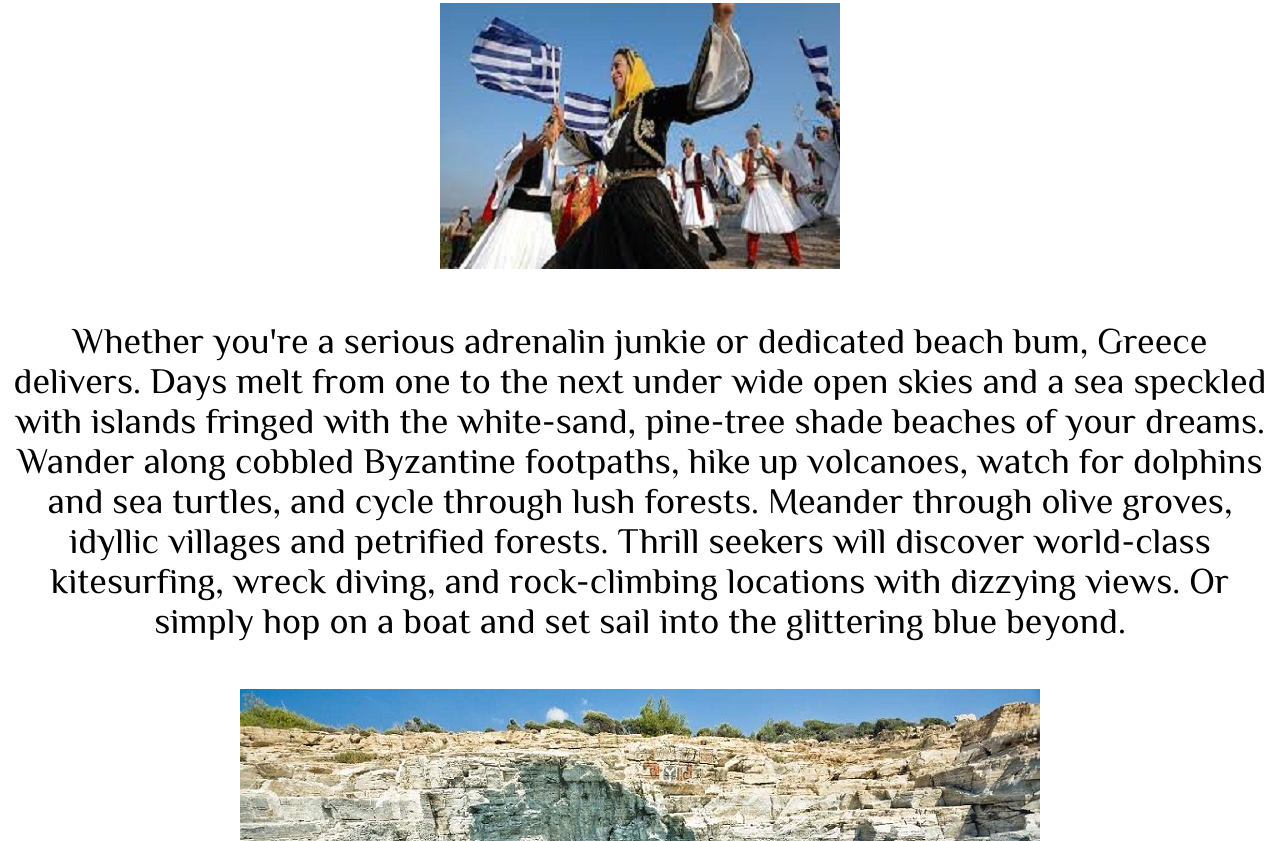
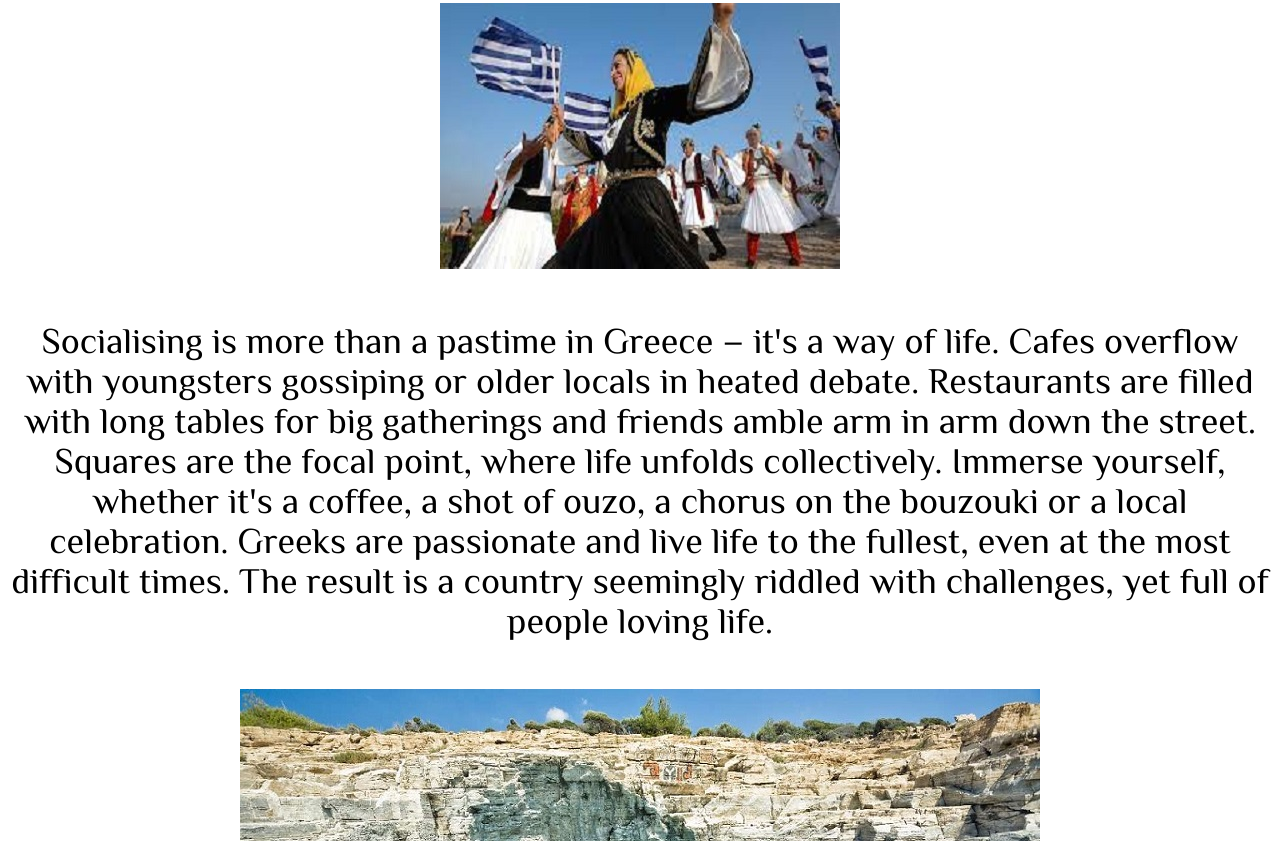
Before and after one commit to SarahRazzaq/Meet-Our-World, a plain HTML site: page Pages/Greece/sights.html in a window 1280 px wide. Shown: the part 483-1324 px from the top of the page. Drawn offline with Linux system fonts and the light colour scheme; a web font is replaced by a local one.

Commit message:
last commit

```diff
--- a/Pages/Greece/sights.html
+++ b/Pages/Greece/sights.html
@@ -6,7 +6,7 @@
     <meta name="viewport" content="width=device-width, initial-scale=1.0">
     <link rel="stylesheet" href="../../Styles/Greece/food.css">
     <link href="https://fonts.googleapis.com/css2?family=Grape+Nuts&family=Philosopher&family=Poppins:wght@100;500&display=swap" rel="stylesheet">
-    <title>Greek Food</title>
+    <title>Sights to see</title>
 </head>
 <body>
     <header>
@@ -29,7 +29,7 @@
             <img src="../../Images/Images/Greece/Sights/images_greekculture.jpg" alt="">
         </picture>
         <div class="country-text">
-            <h4>Whether you're a serious adrenalin junkie or dedicated beach bum, Greece delivers. Days melt from one to the next under wide open skies and a sea speckled with islands fringed with the white-sand, pine-tree shade beaches of your dreams. Wander along cobbled Byzantine footpaths, hike up volcanoes, watch for dolphins and sea turtles, and cycle through lush forests. Meander through olive groves, idyllic villages and petrified forests. Thrill seekers will discover world-class kitesurfing, wreck diving, and rock-climbing locations with dizzying views. Or simply hop on a boat and set sail into the glittering blue beyond.</h4>
+            <h4>Socialising is more than a pastime in Greece – it's a way of life. Cafes overflow with youngsters gossiping or older locals in heated debate. Restaurants are filled with long tables for big gatherings and friends amble arm in arm down the street. Squares are the focal point, where life unfolds collectively. Immerse yourself, whether it's a coffee, a shot of ouzo, a chorus on the bouzouki or a local celebration. Greeks are passionate and live life to the fullest, even at the most difficult times. The result is a country seemingly riddled with challenges, yet full of people loving life.</h4>
         </div>
         <picture class="country-image">
             <img src="../../Images/Images/Greece/Nature/images_nature_nature1.jpg" alt="Santorini">
```
Also changed, not shown: Pages/Greece/Nature.html (+1 -1 lines).
